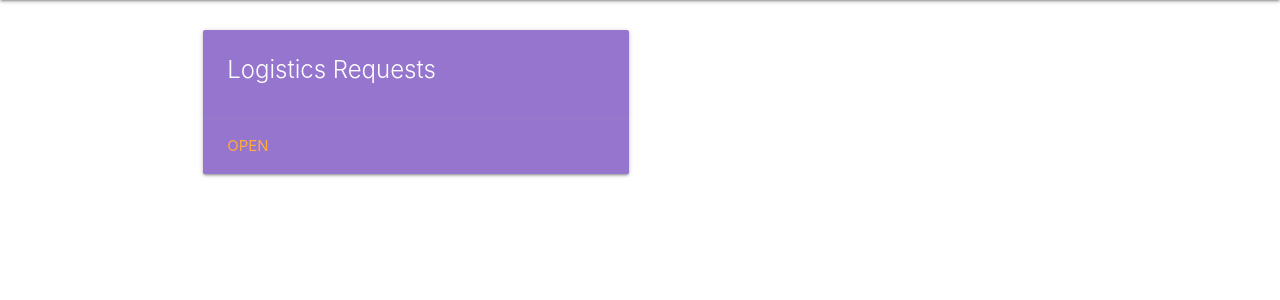
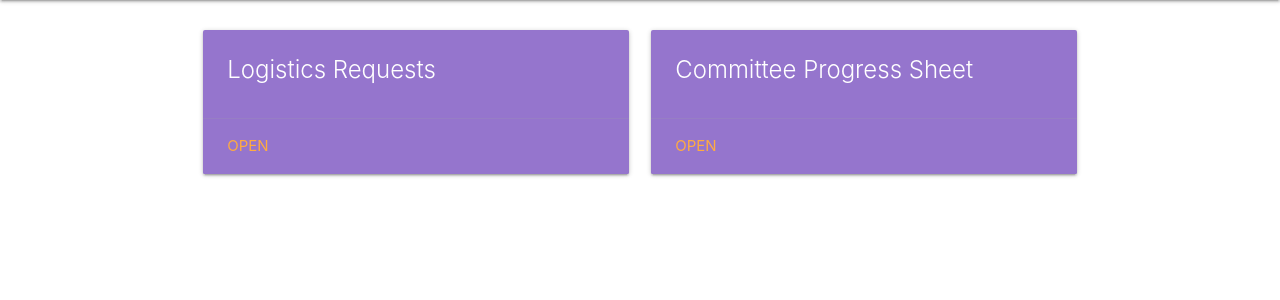
Before and after one commit to Sparrownor1/mun-net, a Django app: page /chair/ in a window 1280 px wide. Shown: the part 64-364 px from the top of the page. Run offline with Django 3.2, Linux system fonts and the light colour scheme; a user stored in the database is signed in; tables that the repository leaves empty hold one stand-in row (values such as "Sample post"); some libraries are stand-ins or nearby versions.

Commit message:
Delegate-email=unique Changed SheetAdmin to show committee

```diff
--- a/chair/urls.py
+++ b/chair/urls.py
@@ -5,6 +5,7 @@ app_name = 'chair'
 
 urlpatterns = [
     path('', views.index, name='index'),
+    path('sheet/', views.sheet, name='sheet'),
     path('requests/', views.requests, name='requests'),
     path('requests/add/', views.add_request, name='add_request'),
     path('requests/delete/<request_key>', views.delete_request, name='delete_request'),
--- a/chair/views.py
+++ b/chair/views.py
@@ -3,8 +3,8 @@ from django.contrib import messages
 from django.utils import timezone
 from datetime import datetime
 from delegation.models import Committee
-from secretariat.models import LogisticsRequest, Chair
-from secretariat.forms import LogisticsRequestForm
+from secretariat.models import LogisticsRequest, Chair, ProgressSheet
+from secretariat.forms import LogisticsRequestForm, ProgressSheetForm
 
 # Create your views here.
 def index(request):
@@ -13,10 +13,38 @@ def index(request):
 
 			pages = {
 				"Logistics Requests": "requests/",
+				"Committee Progress Sheet": "sheet/",
 			}
 			return render(request,
 						  "chair/index.html",
 						  {"pages": pages})
+
+	messages.error(request, "You are not authorized to access that page")
+	return redirect('users:index')
+
+def sheet(request):
+	if request.user.is_authenticated:
+		if request.user.is_chair:
+
+			profile = Chair.objects.get(user=request.user)
+			own_committee = profile.committee
+			sheet = ProgressSheet.objects.get(committee=own_committee)
+
+			if request.method == "POST":
+				sheet = ProgressSheet.objects.get(committee=own_committee)
+				form = ProgressSheetForm(request.POST, instance=sheet)
+				if form.is_valid():
+					updated_sheet = form.save()
+					messages.info(request, "Sheet updated")
+					return redirect('chair:sheet')
+
+			else:
+				sheet = ProgressSheet.objects.get(committee=own_committee)
+				form = ProgressSheetForm(instance=sheet)
+				return render(request,
+							  "chair/sheet.html",
+							  {"form": form,
+							   "own_committee": own_committee})
 
 	messages.error(request, "You are not authorized to access that page")
 	return redirect('users:index')
--- a/delegation/models.py
+++ b/delegation/models.py
@@ -27,7 +27,7 @@ class Delegate(models.Model):
 
     delegate_first_name = models.CharField(max_length=200)
     delegate_last_name = models.CharField(max_length=200)
-    delegate_email = models.EmailField()
+    delegate_email = models.EmailField(unique=True)
     delegate_dob = models.DateField(null=True)
     delegate_past_conferences = models.IntegerField(null=True)
 
--- a/delegation/templates/delegation/index.html
+++ b/delegation/templates/delegation/index.html
@@ -1,7 +1,7 @@
 {% extends 'header.html' %}
 
 {% block content %}
-    <table class="highlight responsive-table">
+    <table class="highlight responsive-table centered">
       <thead>
         <tr>
           <th>Delegate Name</th>
--- a/secretariat/admin.py
+++ b/secretariat/admin.py
@@ -7,6 +7,7 @@ from django.db import models
 class SheetAdmin(admin.ModelAdmin):
 
     fieldsets = (
+        (None, {'fields': ('committee',)}),
         ("Content", {'fields': ('data',)}),
     )
 
--- a/secretariat/models.py
+++ b/secretariat/models.py
@@ -16,7 +16,7 @@ class ProgressSheet(models.Model):
 
     committee = models.OneToOneField(Committee, on_delete=models.CASCADE)
 
-    data = models.TextField()
+    data = models.TextField(blank=True, null=True)
 
     def __str__(self):
         return f"Progress Sheet: {self.committee}"
```
Also changed, not shown: chair/templates/chair/sheet.html (added, +11 -0 lines), secretariat/forms.py (+11 -1 lines), delegation/migrations/0004_auto_20190814_1513.py (added), secretariat/migrations/0008_auto_20190814_1513.py (added).
